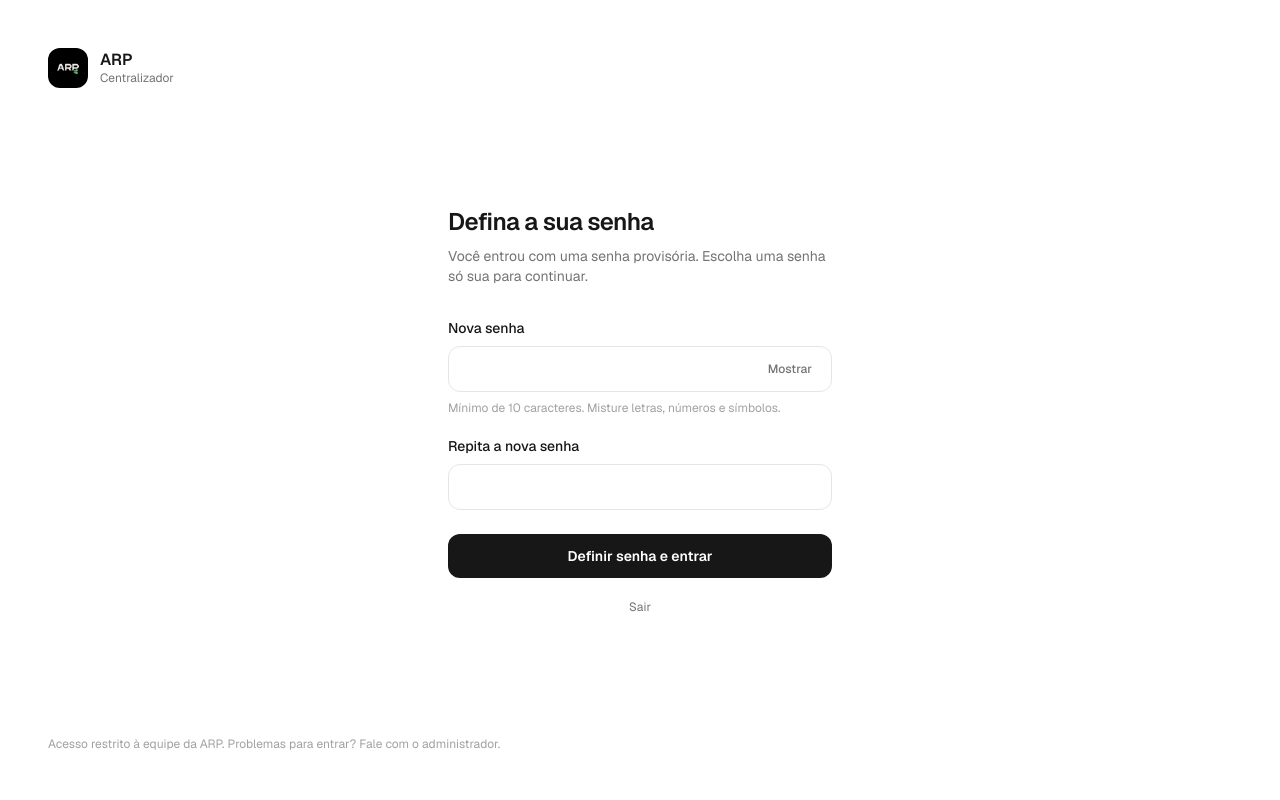
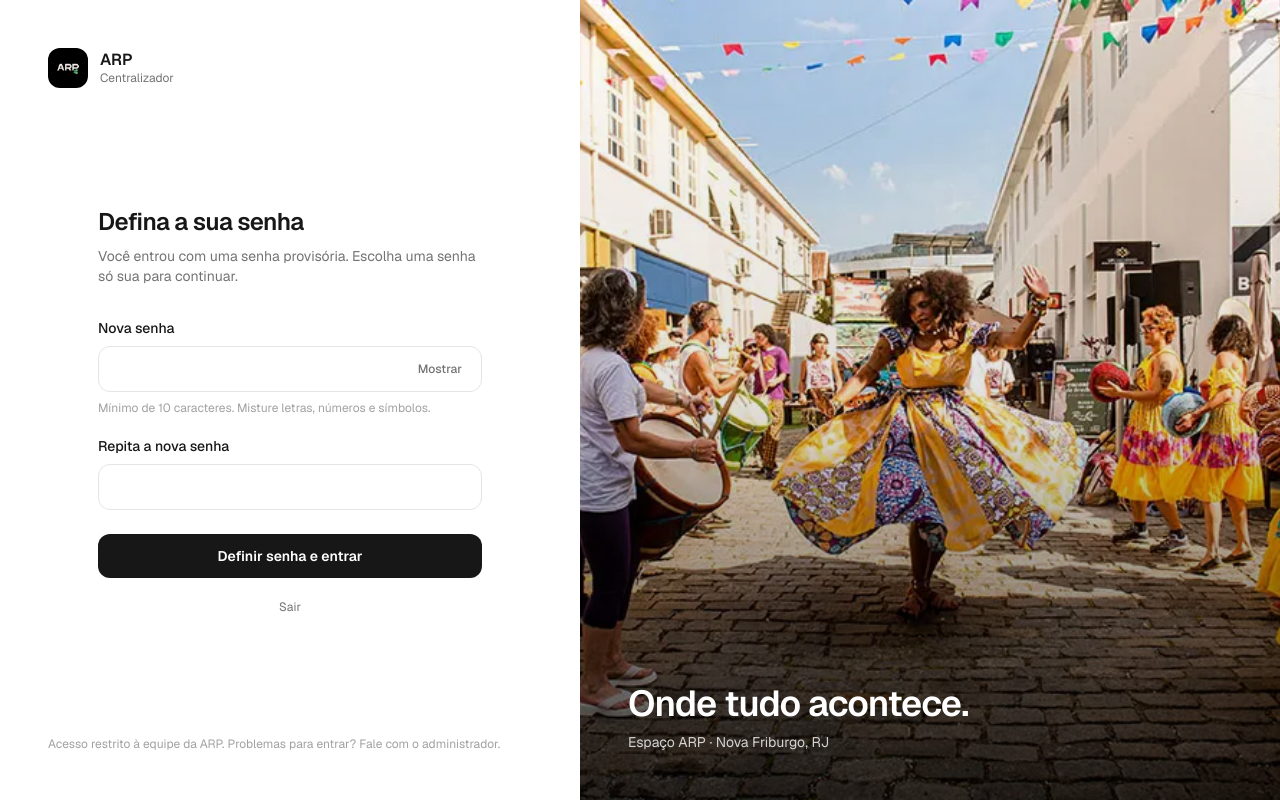
Before and after one commit to matheuscrvlh-scaleia/copiloto-arp, a Next.js app: page /trocar-senha in a window 1280 px wide. Built offline with nearby package versions, Linux system fonts and the light colour scheme.

Commit message:
Tela de definir senha com o mesmo visual do login
A moldura do login (marca, formulário à esquerda e foto do Espaço ARP à
direita) vira o componente TelaDeAcesso, usado também em /trocar-senha.

Co-Authored-By: Claude Opus 5.5 <noreply@anthropic.com>

```diff
--- a/src/app/login/page.tsx
+++ b/src/app/login/page.tsx
@@ -1,54 +1,19 @@
 import type { Metadata } from "next";
-import Image from "next/image";
 import { Suspense } from "react";
-import { Marca } from "@/components/marca";
+import { TelaDeAcesso } from "@/components/tela-de-acesso";
 import { LoginForm } from "./login-form";
 
 export const metadata: Metadata = { title: "Entrar" };
 
 export default function LoginPage() {
   return (
-    <main className="grid min-h-dvh bg-white md:grid-cols-[516px_1fr] xl:grid-cols-[580px_1fr]">
-      <section className="flex flex-col justify-between gap-12 p-8 md:p-12">
-        <Marca />
-
-        <div className="mx-auto w-full max-w-sm">
-          <h1 className="text-2xl font-semibold tracking-tight">
-            Bem-vindo de volta
-          </h1>
-          <p className="mt-2 mb-8 text-sm text-neutral-500">
-            Entre com seu e-mail e senha para continuar.
-          </p>
-          <Suspense>
-            <LoginForm />
-          </Suspense>
-        </div>
-
-        <p className="text-xs text-neutral-400">
-          Acesso restrito à equipe da ARP. Problemas para entrar? Fale com o
-          administrador.
-        </p>
-      </section>
-
-      <section className="relative hidden md:block">
-        <Image
-          src="/brand/espaco-arp-evento.webp"
-          alt="Apresentação de dança no Espaço ARP, em Nova Friburgo"
-          fill
-          sizes="(min-width: 768px) 75vw, 0px"
-          className="object-cover"
-          priority
-        />
-        <div className="absolute inset-0 bg-gradient-to-t from-[rgb(0_0_0/0.7)] via-[rgb(0_0_0/0.1)] to-transparent" />
-        <div className="absolute inset-x-0 bottom-0 p-12 text-[#fff]">
-          <p className="text-4xl font-semibold tracking-tight">
-            Onde tudo acontece.
-          </p>
-          <p className="mt-2 text-sm text-[rgb(255_255_255/0.8)]">
-            Espaço ARP · Nova Friburgo, RJ
-          </p>
-        </div>
-      </section>
-    </main>
+    <TelaDeAcesso
+      titulo="Bem-vindo de volta"
+      subtitulo="Entre com seu e-mail e senha para continuar."
+    >
+      <Suspense>
+        <LoginForm />
+      </Suspense>
+    </TelaDeAcesso>
   );
 }
--- a/src/app/trocar-senha/page.tsx
+++ b/src/app/trocar-senha/page.tsx
@@ -1,5 +1,5 @@
 import type { Metadata } from "next";
-import { Marca } from "@/components/marca";
+import { TelaDeAcesso } from "@/components/tela-de-acesso";
 import { sair } from "../login/actions";
 import { FormTrocarSenha } from "./form";
 
@@ -8,17 +8,10 @@ export const metadata: Metadata = { title: "Definir senha" };
 /** Primeiro acesso (ou senha trocada pelo administrador): o proxy traz para cá. */
 export default function TrocarSenhaPage() {
   return (
-    <main className="flex min-h-dvh flex-col justify-between gap-12 bg-white p-8 md:p-12">
-      <Marca />
-
-      <div className="mx-auto w-full max-w-sm">
-        <h1 className="text-2xl font-semibold tracking-tight">
-          Defina a sua senha
-        </h1>
-        <p className="mt-2 mb-8 text-sm text-neutral-500">
-          Você entrou com uma senha provisória. Escolha uma senha só sua para
-          continuar.
-        </p>
+    <TelaDeAcesso
+      titulo="Defina a sua senha"
+      subtitulo="Você entrou com uma senha provisória. Escolha uma senha só sua para continuar."
+    >
       <FormTrocarSenha />
       <form action={sair} className="mt-4 text-center">
         <button
@@ -28,12 +21,6 @@ export default function TrocarSenhaPage() {
           Sair
         </button>
       </form>
-      </div>
-
-      <p className="text-xs text-neutral-400">
-        Acesso restrito à equipe da ARP. Problemas para entrar? Fale com o
-        administrador.
-      </p>
-    </main>
+    </TelaDeAcesso>
   );
 }
--- /dev/null
+++ b/src/components/tela-de-acesso.tsx
@@ -0,0 +1,53 @@
+import Image from "next/image";
+import type { ReactNode } from "react";
+import { Marca } from "@/components/marca";
+
+/** Moldura das telas fora do app (entrar, definir senha): formulário à esquerda, foto à direita. */
+export function TelaDeAcesso({
+  titulo,
+  subtitulo,
+  children,
+}: {
+  titulo: string;
+  subtitulo: string;
+  children: ReactNode;
+}) {
+  return (
+    <main className="grid min-h-dvh bg-white md:grid-cols-[516px_1fr] xl:grid-cols-[580px_1fr]">
+      <section className="flex flex-col justify-between gap-12 p-8 md:p-12">
+        <Marca />
+
+        <div className="mx-auto w-full max-w-sm">
+          <h1 className="text-2xl font-semibold tracking-tight">{titulo}</h1>
+          <p className="mt-2 mb-8 text-sm text-neutral-500">{subtitulo}</p>
+          {children}
+        </div>
+
+        <p className="text-xs text-neutral-400">
+          Acesso restrito à equipe da ARP. Problemas para entrar? Fale com o
+          administrador.
+        </p>
+      </section>
+
+      <section className="relative hidden md:block">
+        <Image
+          src="/brand/espaco-arp-evento.webp"
+          alt="Apresentação de dança no Espaço ARP, em Nova Friburgo"
+          fill
+          sizes="(min-width: 768px) 75vw, 0px"
+          className="object-cover"
+          priority
+        />
+        <div className="absolute inset-0 bg-gradient-to-t from-[rgb(0_0_0/0.7)] via-[rgb(0_0_0/0.1)] to-transparent" />
+        <div className="absolute inset-x-0 bottom-0 p-12 text-[#fff]">
+          <p className="text-4xl font-semibold tracking-tight">
+            Onde tudo acontece.
+          </p>
+          <p className="mt-2 text-sm text-[rgb(255_255_255/0.8)]">
+            Espaço ARP · Nova Friburgo, RJ
+          </p>
+        </div>
+      </section>
+    </main>
+  );
+}
```
Lines whose indentation alone changed are shown as unchanged.
